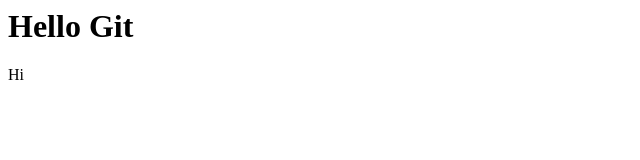
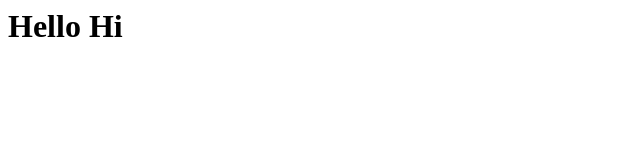
Before and after one commit to IvanKhamar/TestingRepo, a plain HTML site: page index.html in a window 1280 px wide. Shown: the full height of the page, 0-640 px from the left. Drawn offline with Linux system fonts and the light colour scheme.

Commit message:
deleted commit

```diff
--- a/index.html
+++ b/index.html
@@ -1,2 +1 @@
-<h1>Hello Git</h1>
-<p>Hi</p>
+<h1>Hello Hi</h1>
```
